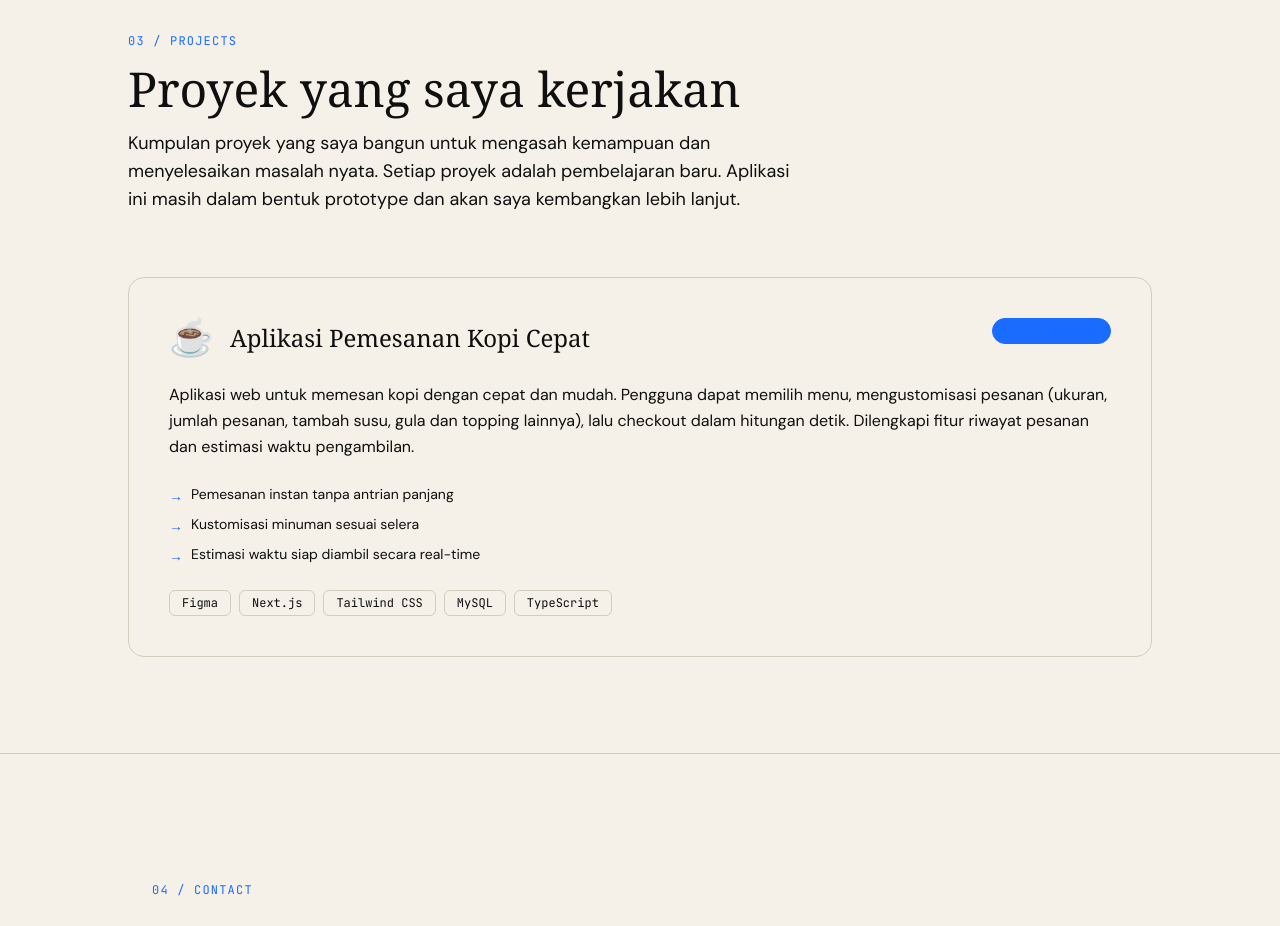
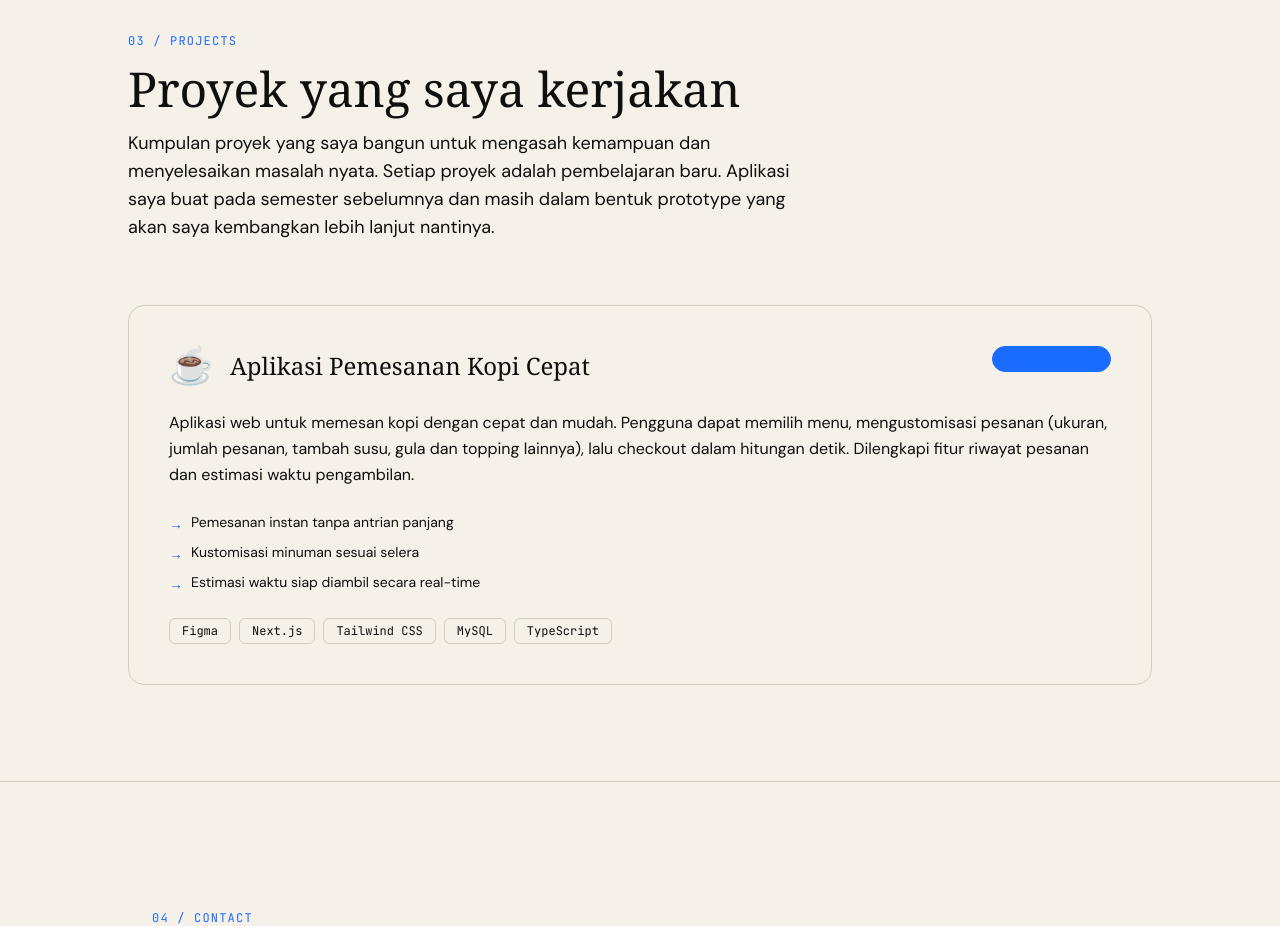
Before and after one commit to suastika805-hash/portfolio, a Next.js app: page / in a window 1280 px wide. Shown: the part 2460-3386 px from the top of the page. Built offline with nearby package versions, Linux system fonts and the light colour scheme.

Commit message:
Update Projects.tsx

```diff
--- a/components/Projects.tsx
+++ b/components/Projects.tsx
@@ -66,8 +66,8 @@ export default function Projects() {
           }`}
         >
           Kumpulan proyek yang saya bangun untuk mengasah kemampuan dan
-          menyelesaikan masalah nyata. Setiap proyek adalah pembelajaran baru.
-          Aplikasi ini masih dalam bentuk prototype dan akan saya kembangkan lebih lanjut.
+          menyelesaikan masalah nyata. Setiap proyek adalah pembelajaran baru. Aplikasi saya buat pada semester sebelumnya dan
+          masih dalam bentuk prototype yang akan saya kembangkan lebih lanjut nantinya.
         </p>
 
         {/* Project Cards */}
```
